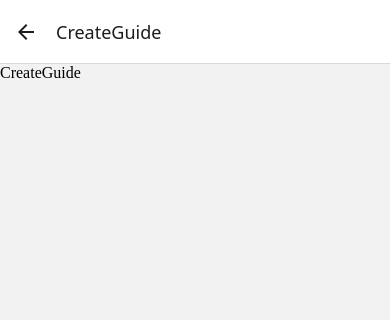
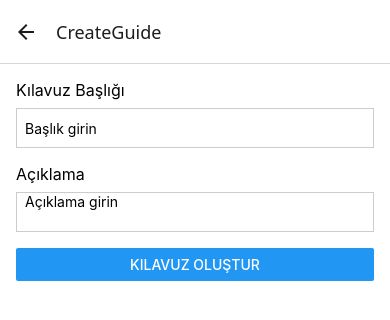
Before and after one commit to gizemsangur1/lab, a React Native app: screen /CreateGuide in a window 390 px wide. Shown: the top 320 px of the page. Built offline with nearby package versions, Linux system fonts and the light colour scheme.

Commit message:
[feature] createguide ve viewpatients kodlar eklendi

```diff
--- a/package.json
+++ b/package.json
@@ -24,7 +24,10 @@
     "react-native-reanimated": "~3.16.1",
     "react-native-safe-area-context": "^4.12.0",
     "react-native-screens": "~4.1.0",
-    "react-native-vector-icons": "^10.2.0"
+    "react-native-vector-icons": "^10.2.0",
+    "react-dom": "18.3.1",
+    "react-native-web": "~0.19.13",
+    "@expo/metro-runtime": "~4.0.0"
   },
   "devDependencies": {
     "@babel/core": "^7.20.0"
--- a/screens/DoctorScreens/CreateGuide.jsx
+++ b/screens/DoctorScreens/CreateGuide.jsx
@@ -1,8 +1,62 @@
-import React from 'react'
-import { View } from 'react-native'
+import React, { useState } from 'react';
+import { View, Text, TextInput, Button, StyleSheet } from 'react-native';
+import { firestore } from '../../FirebaseConfig'; // Firestore'u içe aktar
 
 export default function CreateGuide() {
+  const [title, setTitle] = useState('');
+  const [description, setDescription] = useState('');
+
+  const handleCreateGuide = async () => {
+    try {
+      await firestore.collection('guides').add({
+        title,
+        description,
+        createdAt: new Date(),
+      });
+      console.log('Guide Created:', { title, description });
+      // Başarılı mesajı veya yönlendirme ekleyebilirsiniz
+    } catch (error) {
+      console.error('Error creating guide:', error);
+    }
+  };
+
   return (
-	<View>CreateGuide</View>
-  )
+    <View style={styles.container}>
+      <Text style={styles.label}>Kılavuz Başlığı</Text>
+      <TextInput
+        style={styles.input}
+        value={title}
+        onChangeText={setTitle}
+        placeholder="Başlık girin"
+      />
+      <Text style={styles.label}>Açıklama</Text>
+      <TextInput
+        style={styles.input}
+        value={description}
+        onChangeText={setDescription}
+        placeholder="Açıklama girin"
+        multiline
+      />
+      <Button title="Kılavuz Oluştur" onPress={handleCreateGuide} />
+    </View>
+  );
 }
+
+const styles = StyleSheet.create({
+  container: {
+    flex: 1,
+    padding: 16,
+    backgroundColor: '#fff',
+  },
+  label: {
+    fontSize: 16,
+    marginBottom: 8,
+  },
+  input: {
+    height: 40,
+    borderColor: '#ccc',
+    borderWidth: 1,
+    marginBottom: 16,
+    paddingHorizontal: 8,
+  },
+});
--- a/screens/DoctorScreens/ViewPatients.jsx
+++ b/screens/DoctorScreens/ViewPatients.jsx
@@ -11,10 +11,23 @@ import { collection, getDocs, query, where } from "firebase/firestore";
 import { firestore } from "../../FirebaseConfig";
 import { calculateAge, formatDate } from "../../actions/generalFunctions";
 import Icon from 'react-native-vector-icons/Ionicons';
+import apJson from "../../json/ap.json";
+import cilvJson from "../../json/cilv.json";
+import tjpJson from "../../json/tjp.json";
 
 export default function ViewPatients() {
   const [searchQuery, setSearchQuery] = useState("");
   const [filteredPatients, setFilteredPatients] = useState([]);
+  const getIndicator = (value, type) => {
+    const limits = type === "Ap" ? apJson : type === "Cilv" ? cilvJson : tjpJson;
+    if (value < limits.min) {
+      return { icon: "arrow-down-outline", color: "red" };
+    } else if (value > limits.max) {
+      return { icon: "arrow-up-outline", color: "green" };
+    } else {
+      return { icon: "arrow-forward-outline", color: "blue" };
+    }
+  };
 
   const handleSearch = async () => {
     try {
@@ -81,9 +94,6 @@ export default function ViewPatients() {
                 <Text style={styles.patientName}>
                   Name: {patient.patientName}
                 </Text>
-                {/*  <Text style={styles.patientInfo}>
-                  Date of Birth: {formatDate(patient.dateofbirth)}
-                </Text> */}
                 <Text style={styles.patientInfo}>
                   Date of Test: {formatDate(patient.dateofTest)}
                 </Text>
@@ -100,28 +110,28 @@ export default function ViewPatients() {
                   patient.results.length > 0 ? (
                     patient.results.map((result, resultIndex) => (
                       <View key={resultIndex} style={styles.testResultContainer}>
-                      {Object.entries(result).map(([key, value]) => (
+                        {Object.entries(result).map(([key, value]) => {
+                          const indicator = getIndicator(value, key);
+                          return (
                             <View style={styles.row} key={key}>
-                        {/*  <Text style={styles.headerText}>Test Results:</Text>
-                         <Text style={styles.headerText}>Ap</Text>
-                         <Text style={styles.headerText}>Cilv</Text>
-                         <Text style={styles.headerText}>Tjp</Text> */}
-                         <Text  style={styles.testResultItem}>
+                              <Text style={styles.testResultItem}>
                                 {key}: {value || "N/A"}
                               </Text>
-                        <Icon name="arrow-up-outline"/>
-                        <Icon name="arrow-down-outline"/>
-                        <Icon name="arrow-back-outline"/>
+                              <Icon
+                                name={indicator.icon}
+                                size={20}
+                                color={indicator.color}
+                                style={{ marginLeft: 10 }}
+                              />
                             </View>
-
-                      ))}
+                          );
+                        })}
                       </View>
                     ))
                   ) : (
-                  <Text style={styles.patientInfo}>
-                    No test results available.
-                  </Text>
+                    <Text style={styles.patientInfo}>No test results available.</Text>
                   )}
+
                 </View>
               </View>
             );
```
Also changed, not shown: 1 other file (tests, documents, lock files or other folders). Lines whose indentation alone changed are shown as unchanged.
